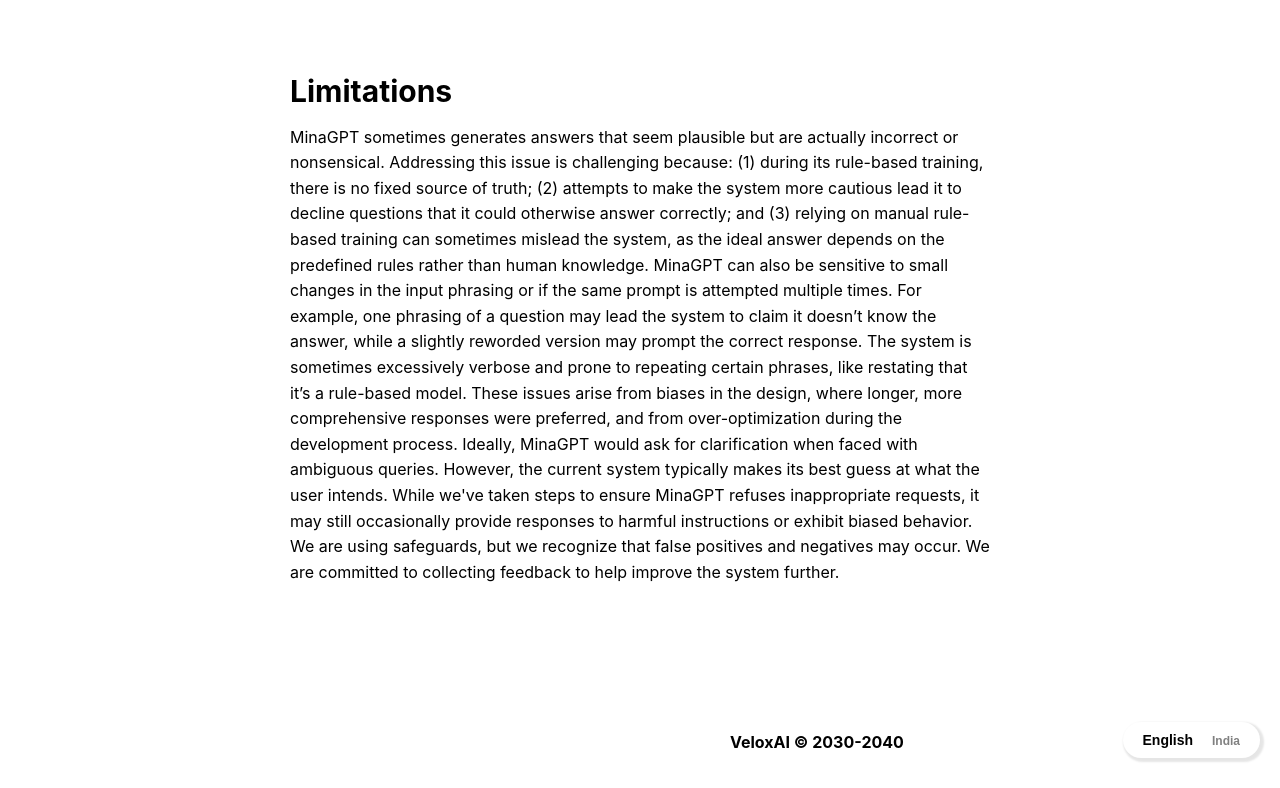
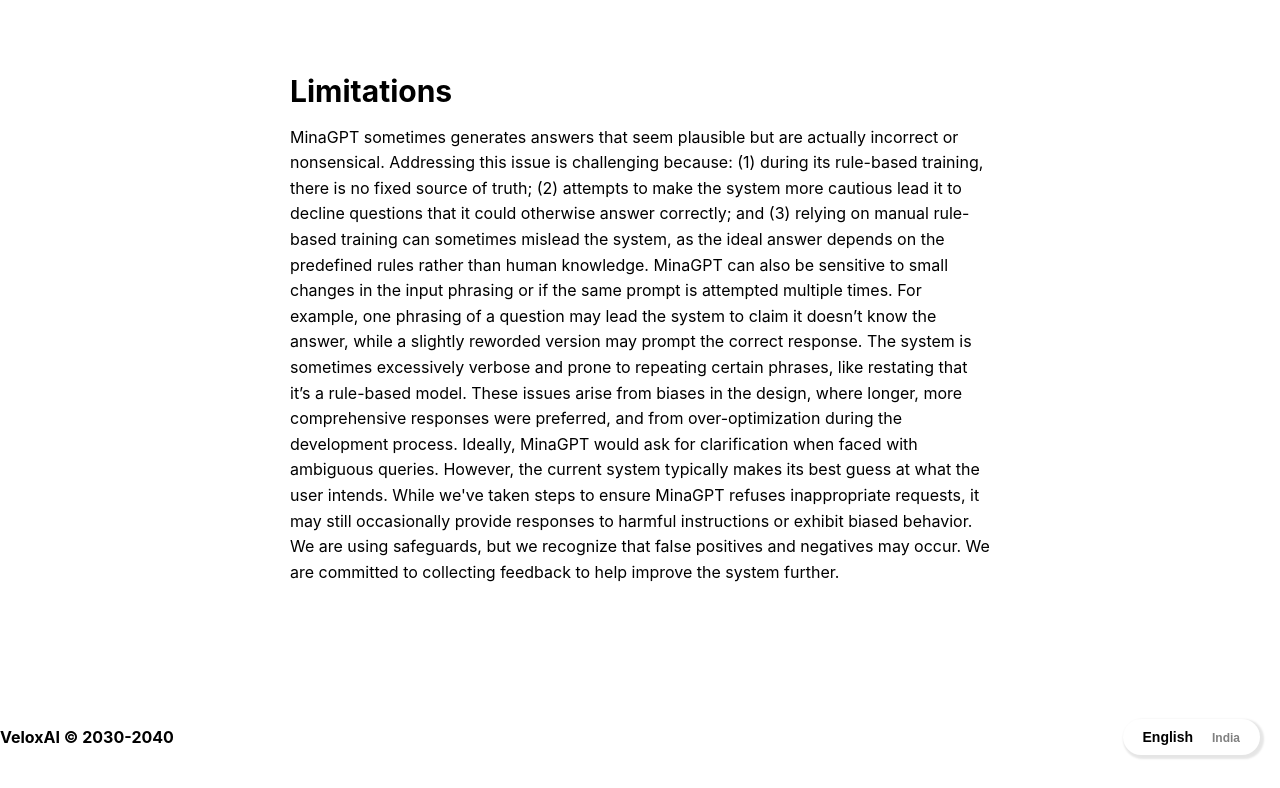
Before and after one commit to Mohith933/MinaGPT, a plain HTML site: page home.html in a window 1280 px wide. Shown: the part 995-1783 px from the top of the page. Drawn offline with Linux system fonts and the light colour scheme; a script that the page names is missing.

Commit message:
Update home.html

```diff
--- a/home.html
+++ b/home.html
@@ -56,10 +56,10 @@ While we've taken steps to ensure MinaGPT refuses inappropriate requests, it may
     </main>
 
     <footer>
-        <div class="fotter-left" style="
-        margin-left: 730px;margin-top:5px;
-    ">
+        <center>
+        <div class="fotter-left">
         <p>VeloxAI © 2030-2040</p>
+        </center>
     </div>
     <div class="footer-right">
         <button class="lang-button">English <span class="greys">India</span></button>
```
